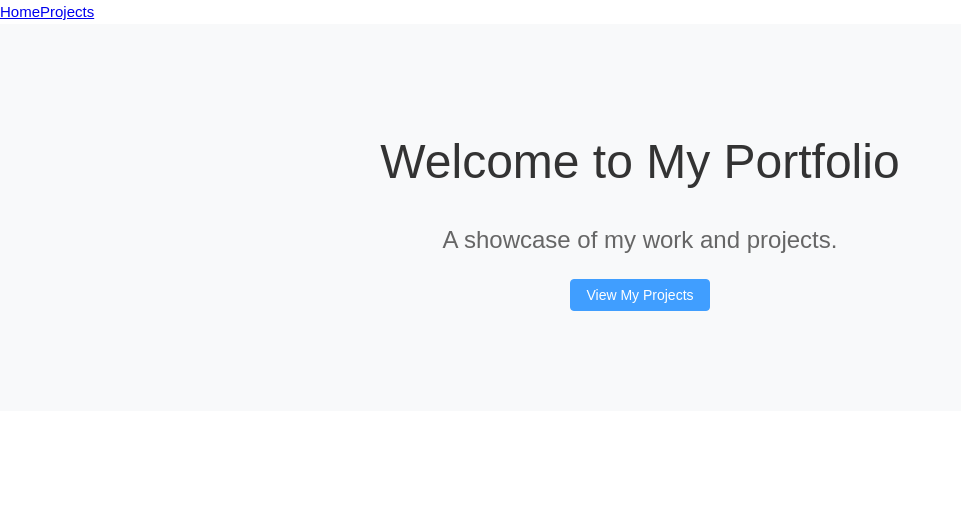
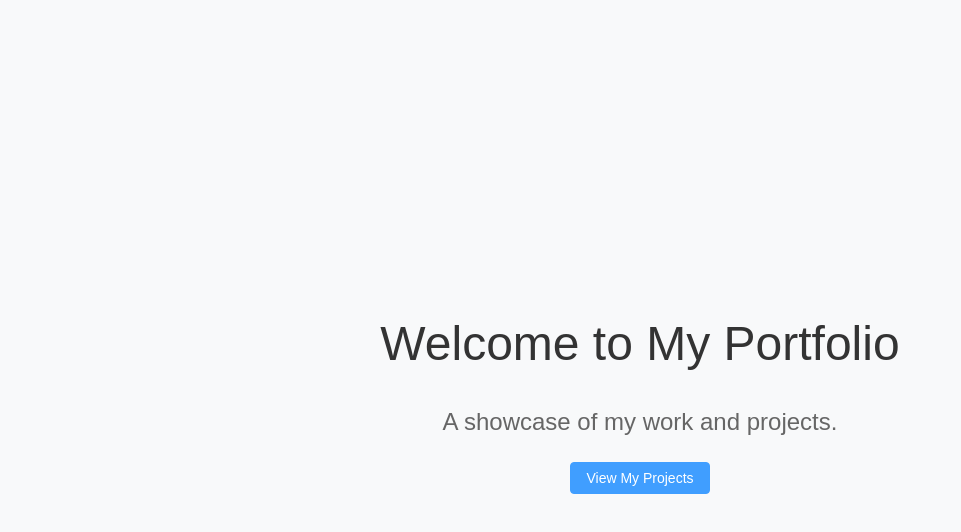
Before and after one commit to JunyaUkyou/my-portfolio, a Vue app: page / in a window 1280 px wide. Shown: the top 532 px of the page, without its empty margins (0-961 px from the left). Built offline with nearby package versions, Linux system fonts and the light colour scheme.

Commit message:
home 上下左右真ん中

```diff
--- a/src/App.vue
+++ b/src/App.vue
@@ -12,12 +12,7 @@ import { RouterLink, RouterView } from "vue-router";
       height="125"
     /> -->
 
-    <div class="wrapper">
-      <nav>
-        <RouterLink to="/">Home</RouterLink>
-        <RouterLink to="/projects">Projects</RouterLink>
-      </nav>
-    </div>
+    <div class="wrapper"></div>
   </header>
 
   <RouterView />
--- a/src/assets/main.css
+++ b/src/assets/main.css
@@ -3,24 +3,29 @@
 /* 全体共通 */
 body {
   margin: 0;
+  padding: 0;
   font-family: "Arial", sans-serif;
-  background-color: #fff;
+  background-color: #f8f9fa; /* 明るい背景色 */
   color: #333;
 }
 
 /* ホームページ */
+/* Home.vue の中央揃え */
 .home {
+  display: flex;
+  flex-direction: column;
+  justify-content: center;
+  align-items: center;
+  height: 100vh; /* 画面全体の高さを確保 */
   text-align: center;
-  padding: 100px 20px;
-  background-color: #f8f9fa; /* 明るいグレー */
 }
 
-.home header h1 {
+.home h1 {
   font-size: 3rem;
   margin-bottom: 20px;
 }
 
-.home header p {
+.home p {
   font-size: 1.5rem;
   color: #666; /* ソフトグレー */
 }
```
